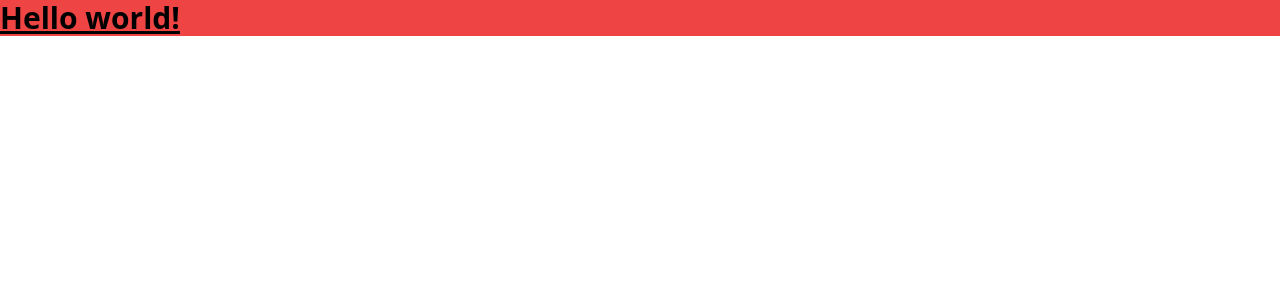
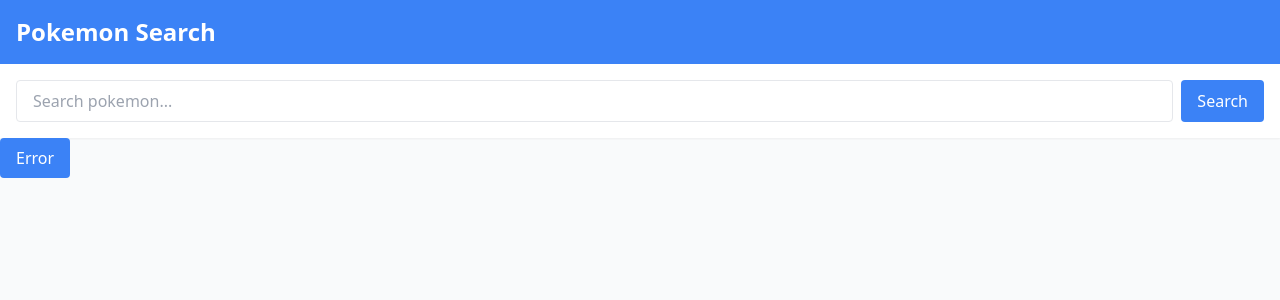
Before and after one commit to lana-tsiv/search-app, a React (Vite) app in the folder search-app/: page / in a window 1280 px wide. Shown: the top 300 px of the page. Built offline with nearby package versions, Linux system fonts and the light colour scheme.

Commit message:
feat: added types && components

```diff
--- a/search-app/src/App.tsx
+++ b/search-app/src/App.tsx
@@ -1,10 +1,14 @@
 import { Component, ReactNode } from 'react';
+
+import { Main } from './components/Main';
+import { Header } from './components/Header';
 
 export class App extends Component {
   public render(): ReactNode {
     return (
-      <div className="bg-red-500">
-        <p className="text-3xl font-bold underline">Hello world!</p>
+      <div className="min-h-screen bg-gray-50">
+        <Header />
+        <Main />
       </div>
     );
   }
--- /dev/null
+++ b/search-app/src/components/ErrorButton.tsx
@@ -0,0 +1,17 @@
+import { Component } from 'react';
+
+export class ErrorButton extends Component {
+  public render() {
+    return (
+      <button
+        className="px-4 py-2 bg-blue-500 text-white rounded hover:bg-blue-700"
+        onClick={() => {
+          throw new Error('Error!');
+        }}
+      >
+        {' '}
+        Error
+      </button>
+    );
+  }
+}
--- /dev/null
+++ b/search-app/src/components/Header.tsx
@@ -0,0 +1,11 @@
+import { Component, ReactNode } from 'react';
+
+export class Header extends Component {
+  public render(): ReactNode {
+    return (
+      <header className="bg-blue-500 p-4">
+        <h1 className="text-white text-2xl font-bold">Pokemon Search</h1>
+      </header>
+    );
+  }
+}
--- /dev/null
+++ b/search-app/src/components/Main.tsx
@@ -0,0 +1,17 @@
+import { Component, ReactNode } from 'react';
+
+import { Search } from './Search';
+import { ErrorButton } from './ErrorButton';
+// import { CardList } from './CardList';
+
+export class Main extends Component {
+  public render(): ReactNode {
+    return (
+      <main className="container mx-auto">
+        <Search />
+        <ErrorButton />
+        {/* <CardList /> */}
+      </main>
+    );
+  }
+}
--- /dev/null
+++ b/search-app/src/components/Search.tsx
@@ -0,0 +1,23 @@
+import { Component, ReactNode } from 'react';
+
+export class Search extends Component {
+  public render(): ReactNode {
+    return (
+      <div className="p-4 bg-white shadow-sm">
+        <form className="flex gap-2">
+          <input
+            type="text"
+            placeholder="Search pokemon..."
+            className="flex-1 px-4 py-2 border rounded"
+          />
+          <button
+            type="submit"
+            className="px-4 py-2 bg-blue-500 text-white rounded hover:bg-blue-700"
+          >
+            Search
+          </button>
+        </form>
+      </div>
+    );
+  }
+}
```
Also changed, not shown: search-app/src/types/index.ts (added, +11 -0 lines), search-app/src/components/Card.tsx (added), search-app/src/components/CardList.tsx (added), search-app/src/components/ErrorBoundary.tsx (added).
